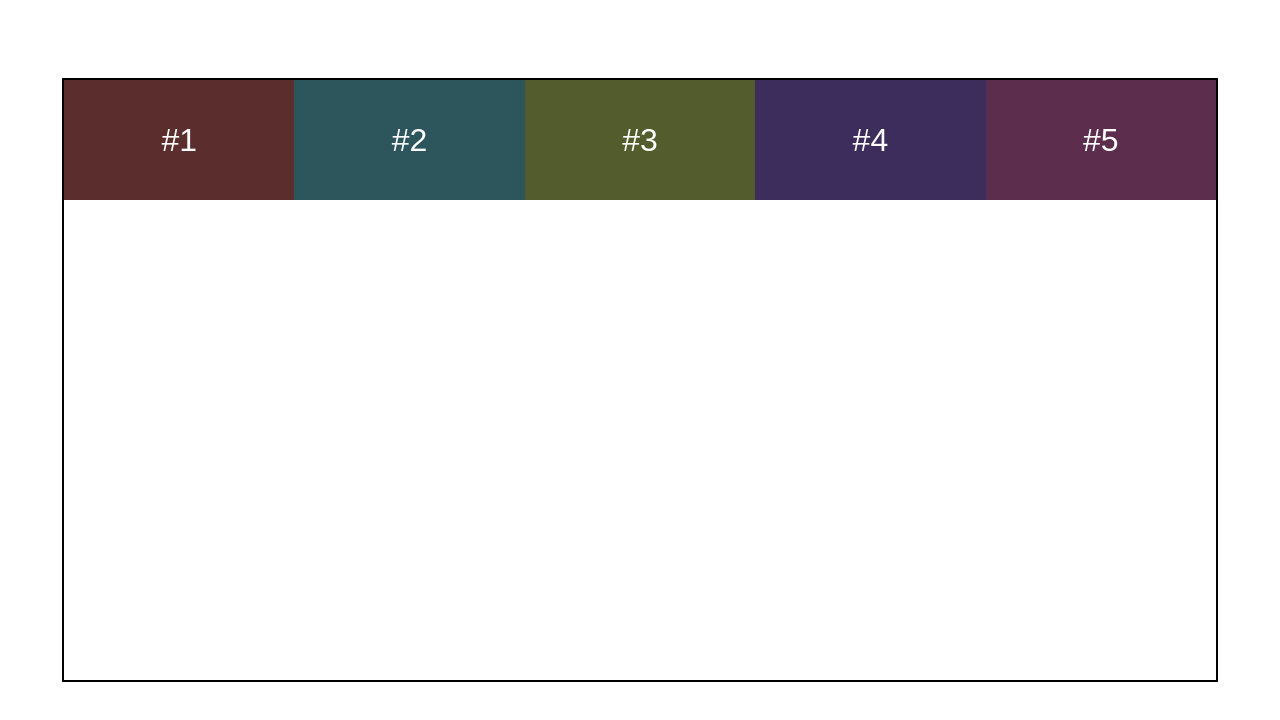
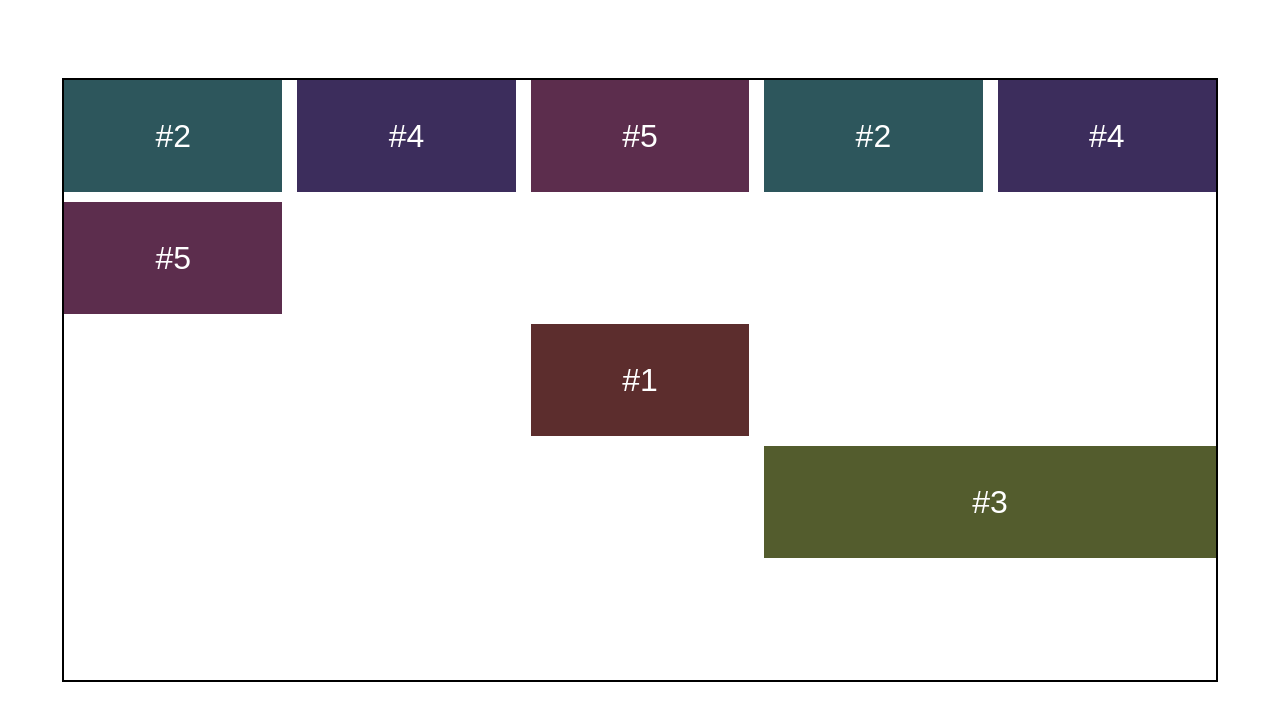
Before and after one commit to NachoBasilio/CodigoFacilito-Apuntes, a plain HTML site: page CSS/13-Grid/index.html in a window 1280 px wide. Drawn offline with Linux system fonts and the light colour scheme.

Commit message:
Comenzando grid

```diff
--- a/CSS/13-Grid/index.html
+++ b/CSS/13-Grid/index.html
@@ -13,6 +13,11 @@
         <div class="item item3">#3</div>
         <div class="item item4">#4</div>
         <div class="item item5">#5</div>
+        <div class="item item1">#1</div>
+        <div class="item item2">#2</div>
+        <div class="item item3">#3</div>
+        <div class="item item4">#4</div>
+        <div class="item item5">#5</div>
     </section>
 </body>
 </html>
--- a/CSS/13-Grid/style.css
+++ b/CSS/13-Grid/style.css
@@ -15,6 +15,8 @@ body{
     display: grid;
     grid-template-columns: repeat(5, 1fr);
     grid-template-rows: repeat(5, 1fr);
+    row-gap: 10px;
+    column-gap: 15px;
 
 }
 
@@ -30,6 +32,8 @@ body{
 
 .item1{
     background-color: rgb(92, 45, 45);
+    grid-column: 3;
+    grid-row: 3;
 }
 
 .item2{
@@ -38,6 +42,8 @@ body{
 
 .item3{
     background-color: rgb(83, 92, 45);
+    grid-column: 4/6;
+    grid-row: 4;
 }
 
 
```
